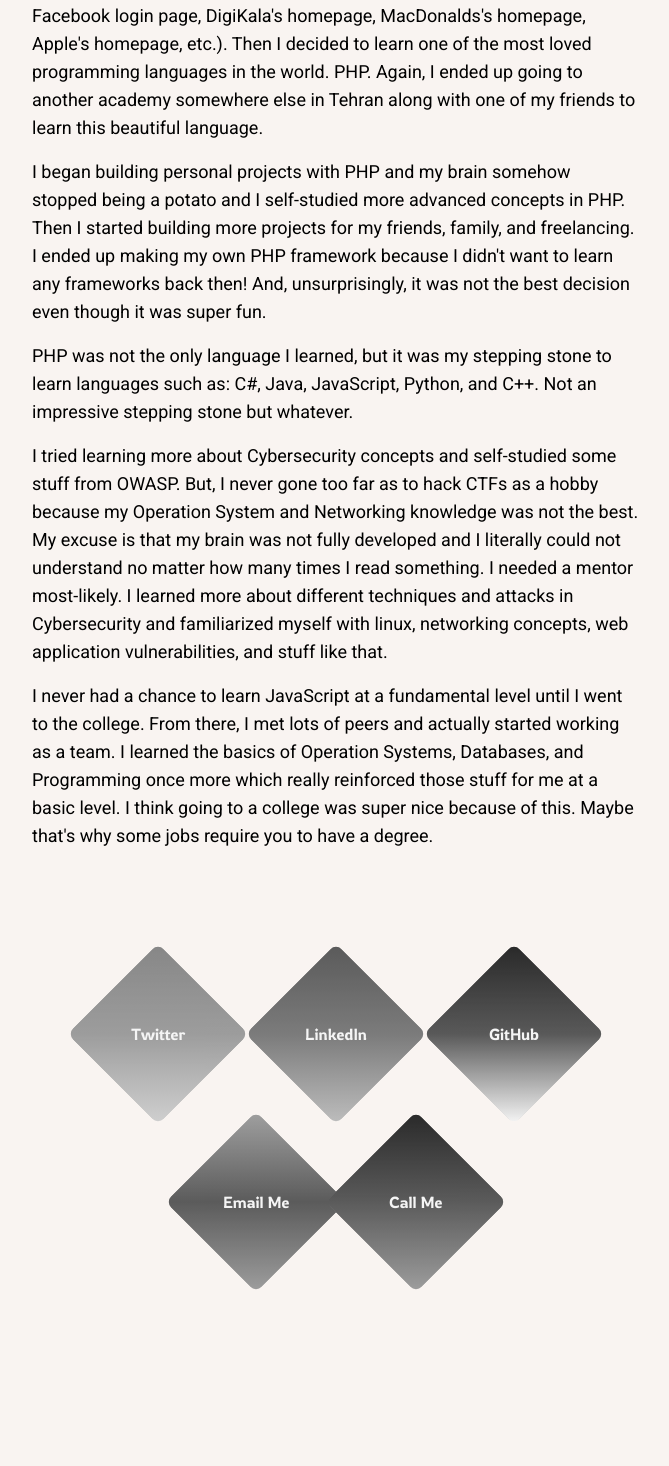
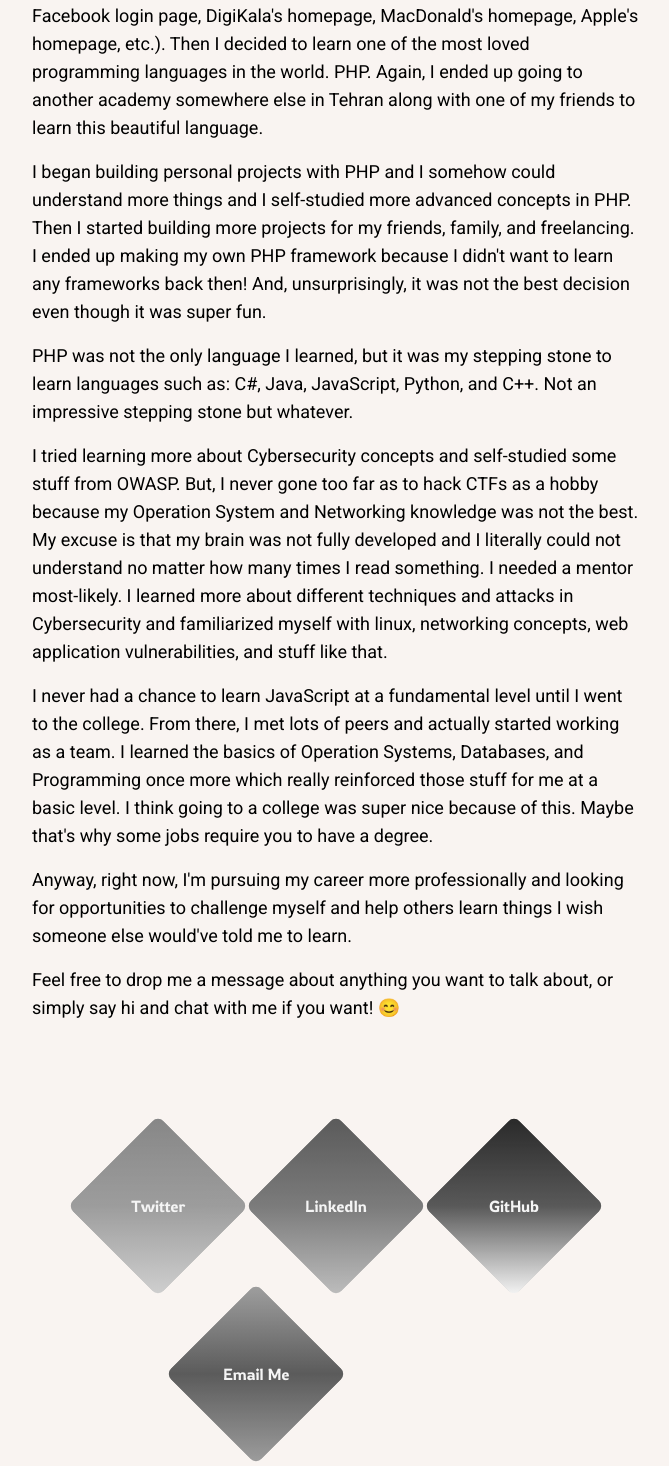
Before and after one commit to iliaamiri/iliabedian-portfolio, a Next.js app: page /about in a window 1280 px wide. Shown: the part 2328-3794 px from the top of the page, without its empty margins (304-973 px from the left). Before the commit the page ends 3722 px from the top, so only its background shows below. Built offline with nearby package versions, Linux system fonts and the light colour scheme.

Commit message:
revise a bit

```diff
--- a/src/app/about/content.mdx
+++ b/src/app/about/content.mdx
@@ -32,7 +32,7 @@ When I was 13, I initially dipped my toes into the world of programming by tryin
 I downloaded some PDFs to learn Python and Ruby on my dad's computer. And, I got discouraged because I didn't know what a variable
 is and couldn't understand even after I asked my father. He told me to learn Visual Basic as it has to do with visuals and
 forms on Windows so it would be a great way to start. I made a simple form and input, but still couldn't understand anything
-cause of my potato brain 🥔. A few months later, I clung to my dad and begged him to buy me a laptop. And he made the mistake.
+cause I was too young. A few months later, I clung to my dad and begged him to buy me a laptop. And he made the mistake.
 
 When I turned 14, I started my real programming journey while trying to become a (cool) hacker.. But, thankfully,
 my uncle showed me the roadmap and moved me towards being a Web Developer! So, I listened to his guidance and
@@ -42,11 +42,11 @@ to truly understand each individual concept.
 
 Then I tried learning HTML on my own, but my brain was too small, so I decided to sign up at a programming academy in
 Tehran, and take things from there. I studied super hard for HTML and CSS while my friends were playing PS4 all day.
-I coded out the UIs of a few web pages for practice (e.g.: Facebook login page, DigiKala's homepage, MacDonalds's homepage, Apple's homepage, etc.).
+I coded out the UIs of a few web pages for practice (e.g.: Facebook login page, DigiKala's homepage, MacDonald's homepage, Apple's homepage, etc.).
 Then I decided to learn one of the most loved programming languages in the world. PHP. Again, I ended up going to another academy
 somewhere else in Tehran along with one of my friends to learn this beautiful language.
 
-I began building personal projects with PHP and my brain somehow stopped being a potato and I self-studied more advanced
+I began building personal projects with PHP and I somehow could understand more things and I self-studied more advanced
 concepts in PHP. Then I started building more projects for my friends, family, and freelancing. I ended up making my own
 PHP framework because I didn't want to learn any frameworks back then! And, unsurprisingly, it was not the best decision
 even though it was super fun.
@@ -64,3 +64,8 @@ I never had a chance to learn JavaScript at a fundamental level until I went to
 peers and actually started working as a team. I learned the basics of Operation Systems, Databases, and Programming once
 more which really reinforced those stuff for me at a basic level. I think going to a college was super nice
 because of this. Maybe that's why some jobs require you to have a degree.
+
+Anyway, right now, I'm pursuing my career more professionally and looking for opportunities to challenge myself and
+help others learn things I wish someone else would've told me to learn.
+
+Feel free to drop me a message about anything you want to talk about, or simply say hi and chat with me if you want! 😊
--- a/src/app/contact.tsx
+++ b/src/app/contact.tsx
@@ -20,8 +20,8 @@ export function Contact() {
                 <Link className={'mailtoui'} href="mailto:iliaabedianamiri@gmail.com">
                     <DiamondCube text={'Email Me'} containerClassName={`grayscale hover:grayscale-0 contactDiamondCube bg-gradient-to-br from-[#A198EE] via-[#2D6A4F] to-[#52B788] before:w-10 cursor-pointer`} />
                 </Link>
-                <Link href={'tel:+17788627477'} >
-                    <DiamondCube text={'Call Me'} containerClassName={`grayscale hover:grayscale-0 contactDiamondCube bg-gradient-to-br from-[#22246A] via-[#2D6A4F] to-[#52B788] cursor-pointer`} />
+                <Link href={''} className={'opacity-0'}>
+                    <DiamondCube text={'YouTube'} containerClassName={`grayscale hover:grayscale-0 contactDiamondCube bg-gradient-to-br from-[#22246A] via-[#2D6A4F] to-[#52B788] cursor-pointer`} />
                 </Link>
             </div>
             <Script async={true} src={'https://cdn.jsdelivr.net/npm/mailtoui@1.0.3/dist/mailtoui-min.js'} />
```
